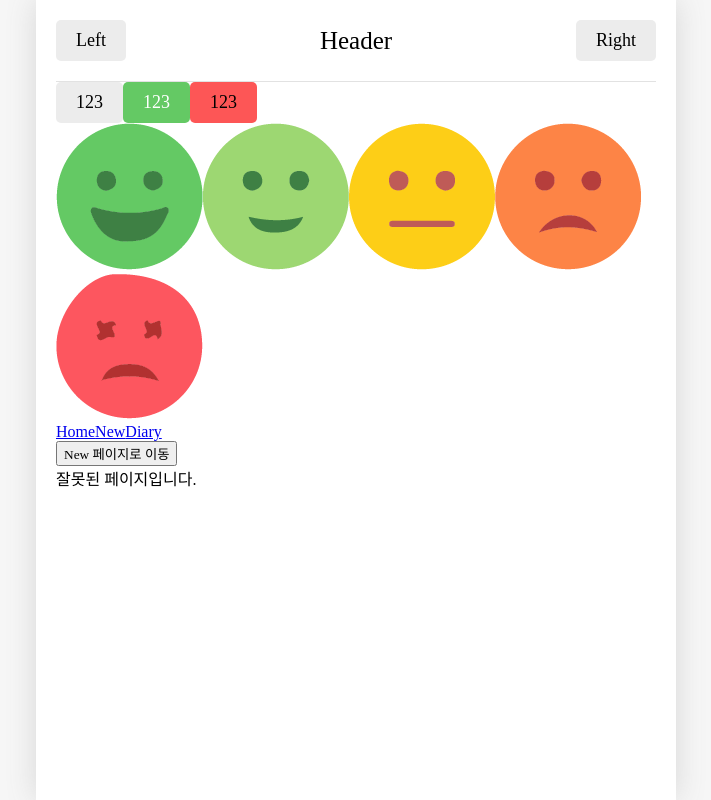
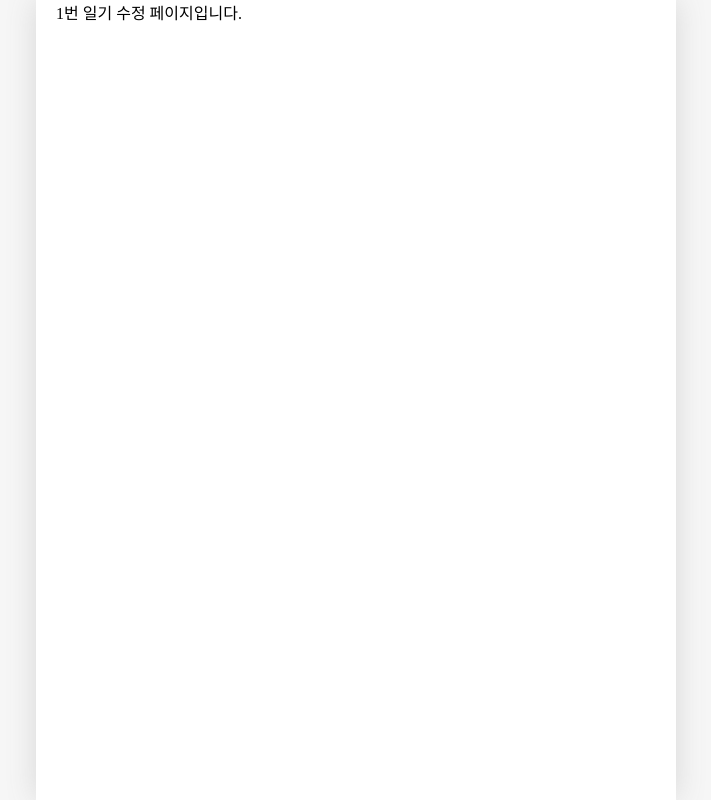
Before and after one commit to SonMinSeock/inflearn-react, a React (Vite) app in the folder section12/: page /edit/1 in a window 1280 px wide. Shown: the whole page, without its empty margins (284-995 px from the left). Built offline with nearby package versions, Linux system fonts and the light colour scheme; a web font is replaced by a local one.

Commit message:
섹션 13. 일기 관리 기능 구현하기 1

```diff
--- a/section12/src/App.jsx
+++ b/section12/src/App.jsx
@@ -3,8 +3,6 @@ import Home from './pages/Home';
 import Diary from './pages/Diary';
 import New from './pages/New';
 import Notfound from './pages/Notfound';
-import Button from './components/Button';
-import Header from './components/Header';
 import { Route, Routes, Link, useNavigate } from 'react-router-dom';
 /**
  * 아래 이미지들은 public 아니고 assets에 넣었을까?
@@ -13,10 +11,13 @@ import { Route, Routes, Link, useNavigate } from 'react-router-dom';
  * 이미지 최적화 할게 아니면 assets 폴더 아닌 public 폴더에 넣어도 된다.
  */
 import { getEmotionImage } from './util/get-emotion-image';
+import Edit from './pages/Edit';
+import { useReducer } from 'react';
 
 // 1. "/" : 모든 일기를 조회하는 Home 페이지
 // 2. "/new" : 새로운 일기를 생성하는 New 페이지
-// 3. "/diary" : 일기를 상세히 조회하는 Diary 페이지
+// 3. "/diary/:id" : 일기를 상세히 조회하는 Diary 페이지
+// 4. /edit/:id : 해당 일기를 편집하는 Edit 페이지
 
 /**
  * pathname이 위 3게 경로가 아니고 다른 경로로 요청하면 Notfound 컴포넌트를 렌더링 하고 싶으면,
@@ -37,53 +38,45 @@ import { getEmotionImage } from './util/get-emotion-image';
  * - 이벤트 핸들러 이용하여 특정 조건을 통해 페이지 이동하고 싶을때 사용한다.
  */
 
+/**
+ * mock data 임시데이터
+ * 일기장 데이터는 3개가 있다.
+ * 1. createdDate -> 일기 작성된 날짜
+ * 2. emotionId -> 이전에 만든 이모지 유틸리티 통해 해당 감정 이모지를 반환 해준다.
+ * 3. content -> 일기 내용
+ */
+const mockData = [
+  {
+    id: 1,
+    createdDate: new Date().getTime(),
+    emotionId: 1,
+    content: '1번 일기 내용',
+  },
+  {
+    id: 2,
+    createdDate: new Date().getTime(),
+    emotionId: 2,
+    content: '2번 일기 내용',
+  },
+];
+
+/**
+ * redcuer 함수
+ *
+ */
+function reducer(state, action) {
+  return state;
+}
+
 function App() {
-  const nav = useNavigate();
-
-  const onClickButton = () => {
-    nav('/new');
-  };
-
+  const [data, dispatch] = useReducer(reducer, mockData);
   return (
     <>
-      <Header title={'Header'} leftChild={<Button text={'Left'} />} rightChild={<Button text={'Right'} />} />
-      <Button
-        text={'123'}
-        onClick={() => {
-          console.log('123번 버튼 클릭!');
-        }}
-      />
-      <Button
-        text={'123'}
-        type={'POSITIVE'}
-        onClick={() => {
-          console.log('123번 버튼 클릭!');
-        }}
-      />
-      <Button
-        text={'123'}
-        type={'NEGATIVE'}
-        onClick={() => {
-          console.log('123번 버튼 클릭!');
-        }}
-      />
-      <div>
-        <img src={getEmotionImage(1)} alt="이모지" />
-        <img src={getEmotionImage(2)} alt="이모지" />
-        <img src={getEmotionImage(3)} alt="이모지" />
-        <img src={getEmotionImage(4)} alt="이모지" />
-        <img src={getEmotionImage(5)} alt="이모지" />
-      </div>
-      <div>
-        <Link to={'/'}>Home</Link>
-        <Link to={'/new'}>New</Link>
-        <Link to={'/diary'}>Diary</Link>
-      </div>
-      <button onClick={onClickButton}>New 페이지로 이동</button>
       <Routes>
         <Route path="/" element={<Home />} />
         <Route path="/new" element={<New />} />
         <Route path="/diary/:id" element={<Diary />} />
+        <Route path="/edit/:id" element={<Edit />} />
         <Route path="*" element={<Notfound />} />
       </Routes>
     </>
--- /dev/null
+++ b/section12/src/pages/Edit.jsx
@@ -0,0 +1,6 @@
+import { useParams } from 'react-router-dom';
+
+export default function Edit() {
+  const { id } = useParams();
+  return <div>{id}번 일기 수정 페이지입니다.</div>;
+}
```
